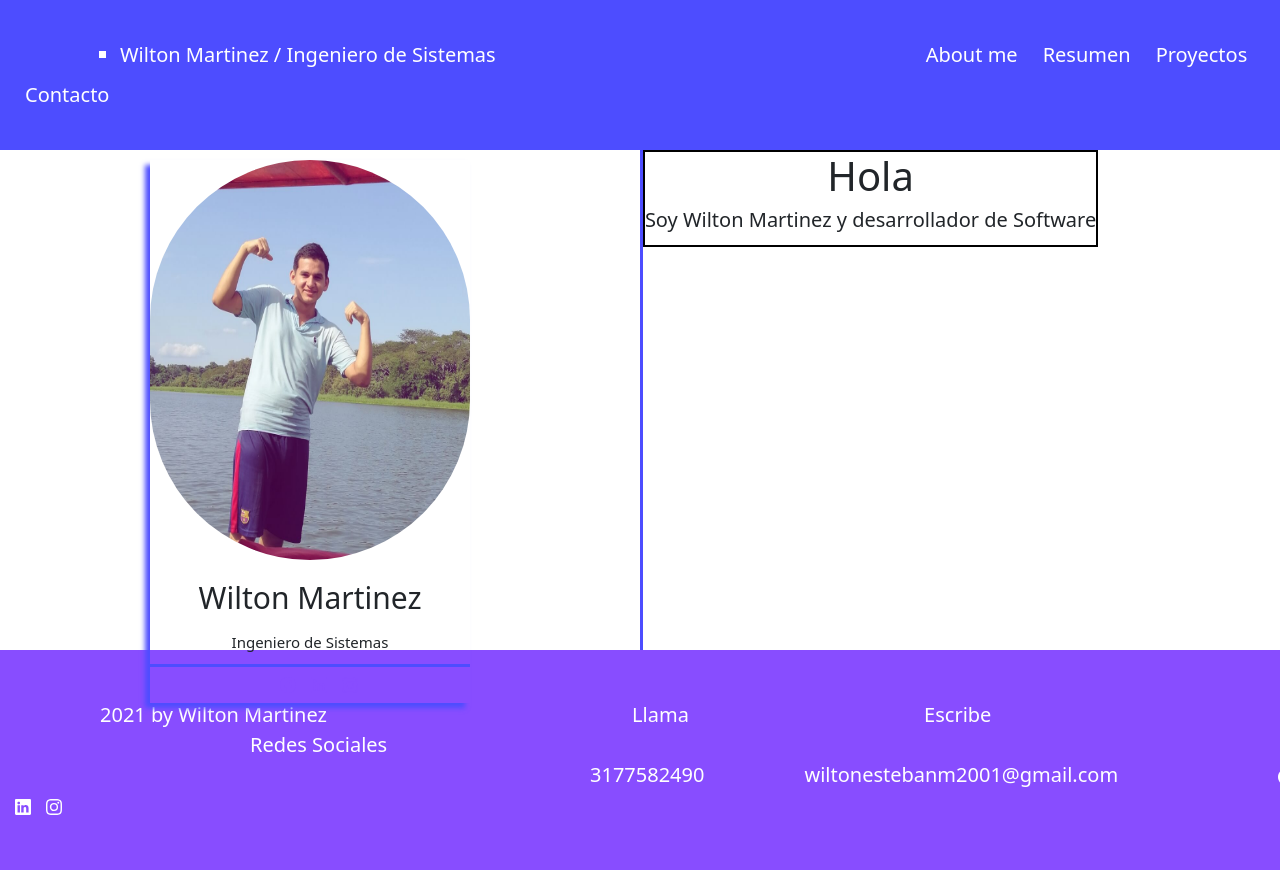
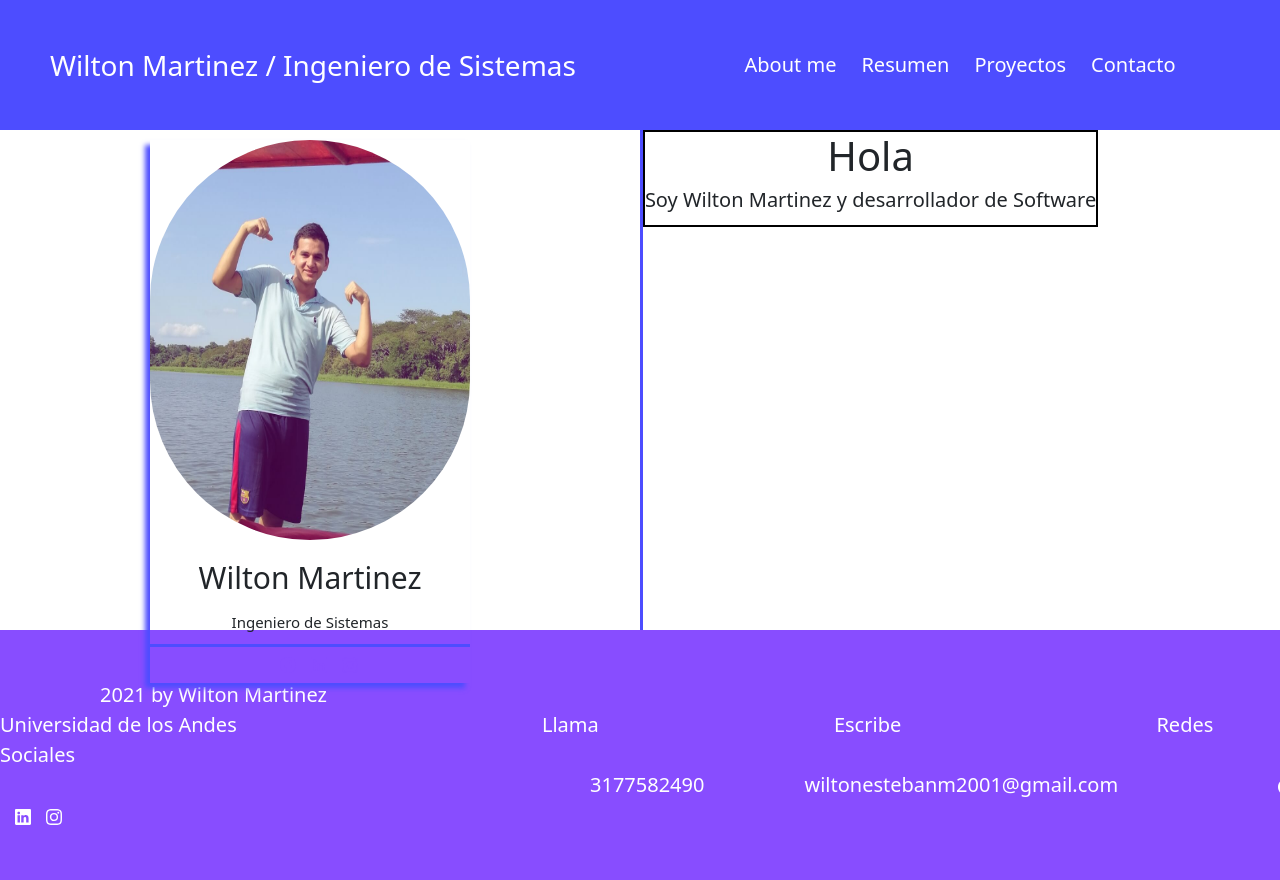
Before and after one commit to Wilton2612/web-personal, an Angular app in the folder personal-web/: page /about in a window 1280 px wide. Built offline with nearby package versions, Linux system fonts and the light colour scheme.

Commit message:
Modificación del header

```diff
--- a/personal-web/src/app/footer/footer.component.html
+++ b/personal-web/src/app/footer/footer.component.html
@@ -1,7 +1,7 @@
 <footer class="mayor">
 
   <div class="pie-page">
-    <div class="derecho"> 2021 by Wilton Martinez</div>
+    <div class="derecho"> 2021 by Wilton Martinez <br> Universidad de los Andes </div>
     <div class="telefono"> Llama </div>
     <div class="correo"> Escribe </div>
     <div class="redes"> Redes Sociales</div>
--- a/personal-web/src/app/header/header.component.css
+++ b/personal-web/src/app/header/header.component.css
@@ -2,35 +2,57 @@
 {
   --decoracion: none;
   --organizar-display: inline-block;
-  --color: white;
+
 }
 
 
-.nav-mayor
+nav
 {
 
+  width: 100%;
   font-size: 2.0rem;
   background-color: #4d4dff;
-  color: white;
-  padding-top: 40px;
+  height: 130px;
+  /*padding-top: 40px;
   padding-bottom: 40px;
+  */
+  display: grid;
+  grid-template-columns: 1fr 1fr;
 }
 
 
-.name
+nav .nav-name
 {
-  display: inline-block;
-  margin-left: 100px;
-  list-style-type: square;
+  justify-self: start;
+  align-self: center;
+  margin-left: 50px;
+
+}
+
+nav .nav-name a
+{
   color: white;
+  text-decoration:  var(--decoracion);
+  font-size: 2.8rem;
 }
+
+
+
+nav .nav-links-container {
+
+  display: grid;
+  place-self: center;
+
+}
+
+
+
 
 
 .about
 {
-  margin-left: 430px;
+
   text-decoration: var(--decoracion);
-  display: inline-block;
   color: white;
 
 }
@@ -38,7 +60,7 @@
 .resumen
 {
   text-decoration: var(--decoracion);
-  display: inline-block;
+
   padding-left: 25px;
   color: white;
 }
@@ -47,7 +69,6 @@
 .proyecto
 {
   text-decoration: var(--decoracion);
-  display: inline-block;
   padding-left: 25px;
   color: white;
 }
@@ -56,7 +77,7 @@
 .contacto
 {
   text-decoration: var(--decoracion);
-  display: inline-block;
+
   padding-left: 25px;
   color: white;
 }
--- a/personal-web/src/app/header/header.component.html
+++ b/personal-web/src/app/header/header.component.html
@@ -1,9 +1,16 @@
-<nav class="nav-mayor">
-  <ul class="name">
-    <li>Wilton Martinez / Ingeniero de Sistemas</li>
-  </ul>
-  <a class="about" routerLink="/about">About me</a>
-  <a class="resumen" routerLink="/resumen">Resumen</a>
-  <a class="proyecto" routerLink="/proyectos">Proyectos</a>
-  <a class="contacto" routerLink="/contacto">Contacto</a>
-</nav>
+<header>
+  <nav>
+    <section class="nav-name">
+      <a href="/">Wilton Martinez / Ingeniero de Sistemas</a>
+    </section>
+
+    <section class="nav-links-container">
+      <div class="links">
+        <a class="about" routerLink="/about">About me</a>
+        <a class="resumen" routerLink="/resumen">Resumen</a>
+        <a class="proyecto" routerLink="/proyectos">Proyectos</a>
+        <a class="contacto" routerLink="/contacto">Contacto</a>
+      </div>
+    </section>
+  </nav>
+</header>
```
